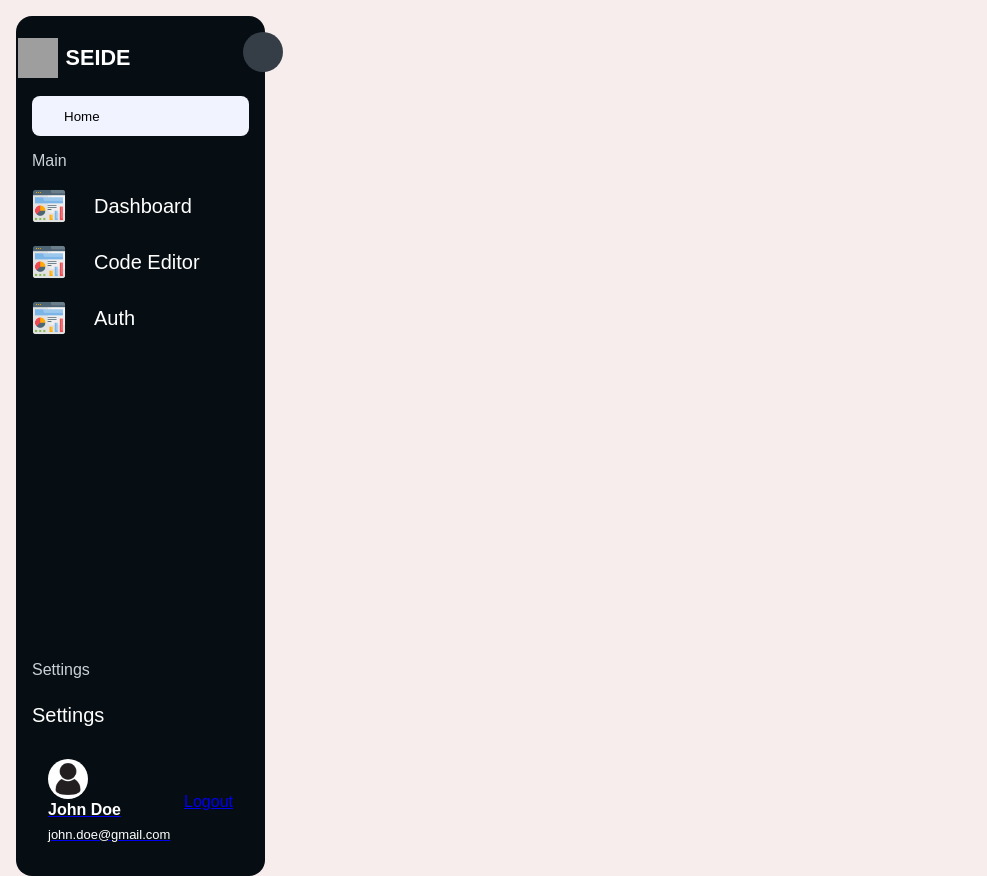
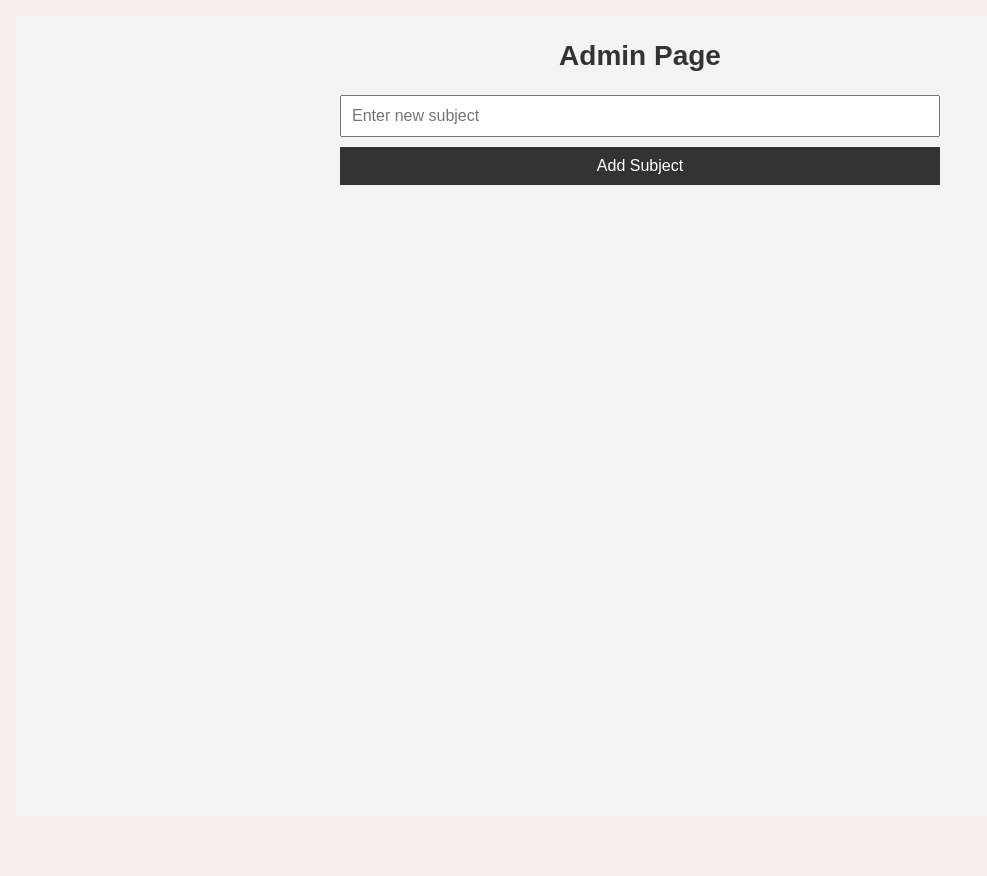
Before and after one commit to TrizzlyBare/SEIDE, a React (Vite) app: page /admin in a window 1280 px wide. Shown: the whole page, without its empty margins (0-987 px from the left). After the commit the page ends 816 px from the top, so only its background shows below. Built offline with nearby package versions, Linux system fonts and the light colour scheme; grey boxes are pictures that could not be loaded.

Commit message:
Api & dashboard Update
Already include the admin page, use /admin after the link

```diff
--- a/src/App.jsx
+++ b/src/App.jsx
@@ -1,11 +1,13 @@
-import React from "react";
+import React, { useState } from "react";
 import { BrowserRouter as Router, Route, Routes } from "react-router-dom";
 import HomePage from "./pages/Homepage";
 import AuthPage from "./pages/AuthPage";
 import CodeEditorPage from "./pages/CodeEditorPage";
 import ProfilePage from "./pages/ProfilePage";
+import Dashboard from "./components/Dashboard/Dashboard";
 import styled from "styled-components";
 import Sidebar from "./components/Sidebar/Sidebar";
+import AdminPage from "./pages/AdminPage";
 
 const AppContainer = styled.div`
   width: 100%;
@@ -19,8 +21,27 @@ const ContentContainer = styled.div`
 `;
 
 function App() {
+  const [subjects, setSubjects] = useState([]);
+
+  const addSubject = (subject) => {
+    setSubjects((prevSubjects) => {
+      const updatedSubjects = [...prevSubjects, subject];
+      console.log("Added subject:", subject); // Log added subjects
+      console.log("Current subjects:", updatedSubjects); // Log current subjects
+      return updatedSubjects;
+    });
+  };
+
   return (
     <Router>
+      <Routes>
+        <Route
+          path="/admin/*"
+          element={<AdminPage addSubject={addSubject} />}
+        />
+        <Route
+          path="/*"
+          element={
             <AppContainer>
               <Sidebar />
               <ContentContainer>
@@ -29,9 +50,16 @@ function App() {
                   <Route path="/auth" element={<AuthPage />} />
                   <Route path="/editor" element={<CodeEditorPage />} />
                   <Route path="/profile" element={<ProfilePage />} />
+                  <Route
+                    path="/dashboard"
+                    element={<Dashboard subjects={subjects} />}
+                  />
                 </Routes>
               </ContentContainer>
             </AppContainer>
+          }
+        />
+      </Routes>
     </Router>
   );
 }
--- /dev/null
+++ b/src/components/Admin/Admin.jsx
@@ -0,0 +1,87 @@
+import React, { useState } from "react";
+import styled from "styled-components";
+
+const AdminContainer = styled.div`
+  width: 100%;
+  min-height: 100vh;
+  padding: 20px;
+  background-color: #f4f4f4;
+  text-align: center;
+  display: flex;
+  flex-direction: column;
+  align-items: center;
+  justify-content: flex-start;
+`;
+
+const Title = styled.h1`
+  margin: 0;
+  font-size: 28px;
+  color: #333;
+`;
+
+const Content = styled.div`
+  width: 100%;
+  max-width: 600px;
+  margin-top: 20px;
+  text-align: left;
+`;
+
+const Form = styled.form`
+  display: flex;
+  flex-direction: column;
+  margin-bottom: 20px;
+`;
+
+const Input = styled.input`
+  padding: 10px;
+  margin-bottom: 10px;
+  font-size: 16px;
+`;
+
+const Button = styled.button`
+  padding: 10px;
+  font-size: 16px;
+  background-color: #333;
+  color: #fff;
+  border: none;
+  cursor: pointer;
+
+  &:hover {
+    background-color: #555;
+  }
+`;
+
+const Admin = ({ addSubject }) => {
+  const [newSubject, setNewSubject] = useState("");
+
+  const handleInputChange = (e) => {
+    setNewSubject(e.target.value);
+  };
+
+  const handleFormSubmit = (e) => {
+    e.preventDefault();
+    if (newSubject.trim() !== "") {
+      addSubject(newSubject);
+      setNewSubject("");
+    }
+  };
+
+  return (
+    <AdminContainer>
+      <Title>Admin Page</Title>
+      <Content>
+        <Form onSubmit={handleFormSubmit}>
+          <Input
+            type="text"
+            placeholder="Enter new subject"
+            value={newSubject}
+            onChange={handleInputChange}
+          />
+          <Button type="submit">Add Subject</Button>
+        </Form>
+      </Content>
+    </AdminContainer>
+  );
+};
+
+export default Admin;
--- a/src/components/Dashboard/Dashboard.jsx
+++ b/src/components/Dashboard/Dashboard.jsx
@@ -10,7 +10,7 @@ const DashboardContainer = styled.div`
   display: flex;
   flex-direction: column;
   align-items: center;
-  justify-content: center; /* Center content vertically */
+  justify-content: flex-start;
 `;
 
 const Title = styled.h1`
@@ -19,18 +19,42 @@ const Title = styled.h1`
   color: #333;
 `;
 
-const Content = styled.p`
-  font-size: 16px;
-  color: #666;
+const Content = styled.div`
+  width: 100%;
+  max-width: 600px;
+  margin-top: 20px;
+  text-align: left;
 `;
 
-const Dashboard = () => {
+const SubjectList = styled.ul`
+  list-style-type: none;
+  padding: 0;
+`;
+
+const SubjectItem = styled.li`
+  padding: 10px;
+  background-color: #fff;
+  margin-bottom: 10px;
+  border: 1px solid #ddd;
+  cursor: pointer;
+
+  &:hover {
+    background-color: #f9f9f9;
+  }
+`;
+
+const Dashboard = ({ subjects = [] }) => {
+  console.log("Dashboard subjects:", subjects);
+
   return (
     <DashboardContainer>
       <Title>Dashboard</Title>
       <Content>
-        Welcome to your dashboard! Here you can manage your account and
-        settings.
+        <SubjectList>
+          {subjects.map((subject, index) => (
+            <SubjectItem key={index}>{subject}</SubjectItem>
+          ))}
+        </SubjectList>
       </Content>
     </DashboardContainer>
   );
--- /dev/null
+++ b/src/pages/AdminPage.jsx
@@ -0,0 +1,8 @@
+import React from "react";
+import Admin from "../components/Admin/Admin";
+
+const AdminPage = ({ addSubject }) => {
+  return <Admin addSubject={addSubject} />;
+};
+
+export default AdminPage;
```
Also changed, not shown: api.js (+25 -0 lines), 1 other file (tests, documents, lock files or other folders). Lines whose indentation alone changed are shown as unchanged.
